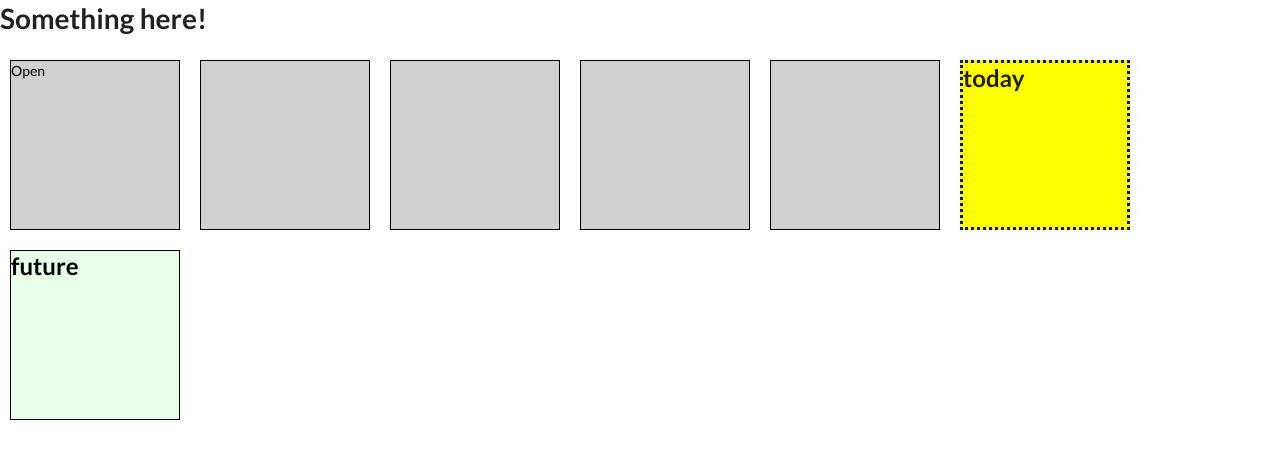
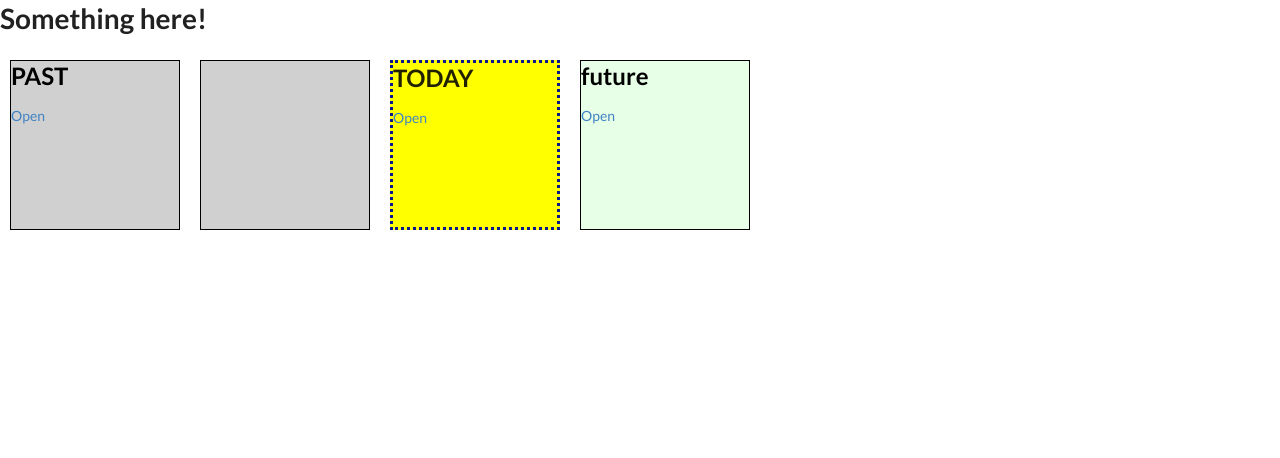
Before and after one commit to palhamel/chris-cal, a plain HTML site: page index.html in a window 1280 px wide. Drawn offline with nearby package versions, Linux system fonts and the light colour scheme.

Commit message:
start on function to remove tags

```diff
--- a/index.html
+++ b/index.html
@@ -12,25 +12,21 @@
 
   <div class="grid-item" id="day" data-date="2015-11-23">
     <div class="grid-card">
-      <a href="./" class="not-active">Open</a>
+      <h2>PAST</h2>
+      <a href="https://" >Open</a>
     </div>
 
-  </div>
-  <div class="grid-item" id="day" data-date="2015-11-24">
-  </div>
-  <div class="grid-item" id="day" data-date="2015-11-25">
-  </div>
-  <div class="grid-item" id="day" data-date="2015-11-26">
   </div>
   <div class="grid-item" id="day" data-date="2019-11-27">
   </div>
   <div class="grid-item" id="day" data-date="2020-10-26">
-    <h2>today</h2>
+    <h2>TODAY</h2>
+    <a href="https://" >Open</a>
   </div>
   <div class="grid-item" id="day" data-date="2021-12-29">
     <h2>future</h2>
+    <a href="https://" >Open</a>
   </div>
-
 
 
 </body>
--- a/index.js
+++ b/index.js
@@ -10,7 +10,7 @@ console.log('todays date is >> ', currentDay)
 
 // Get HTML elements by  Class - as a HTML Collection / "array":
 const dateElement= document.getElementsByClassName('grid-item');
-// console.log('collection:', dateElement);
+console.log('collection:', dateElement);
 
 // Loop thru the HTML collection and match the 'data-date' in dataset:
 // + Add new Class to matched
@@ -18,9 +18,22 @@ for (let item of dateElement) {
   if (item.dataset.date == currentDay) {
     item.classList.add("today")
   } else if (item.dataset.date > currentDay) {
-    item.classList.add("future", "not-active")
+    item.classList.add("future", "not-active");
   } else {
     item.classList.add("past", "not-active")
   }
   console.log('date:', item.dataset.date);
 }
+
+
+// Ta bort href länken från alla element som har class "not-active" ??
+const removeLink = document.getElementsByClassName("not-active");
+console.log(removeLink);
+
+for (let item of removeLink) {
+
+}
+
+// function myFunction() {
+//   document.getElementsByClassName("past").removeAttribute("href");
+// }
--- a/style.css
+++ b/style.css
@@ -33,5 +33,3 @@
   background: rgba(180, 255, 180, 0.338);
   border: rgb(0, 0, 0) 1px solid;
 }
-.active {
-}
```
